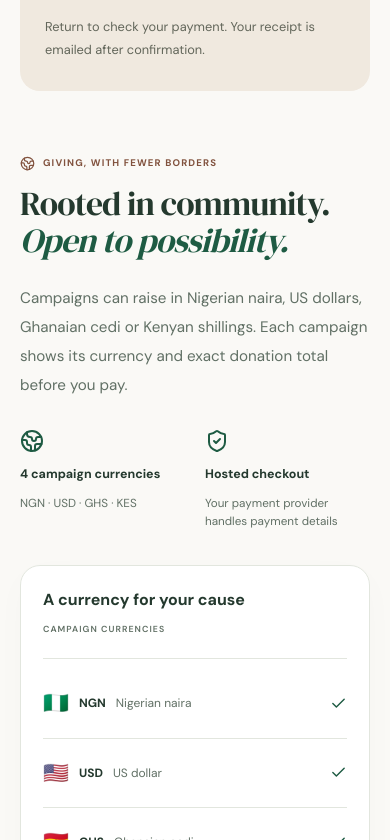
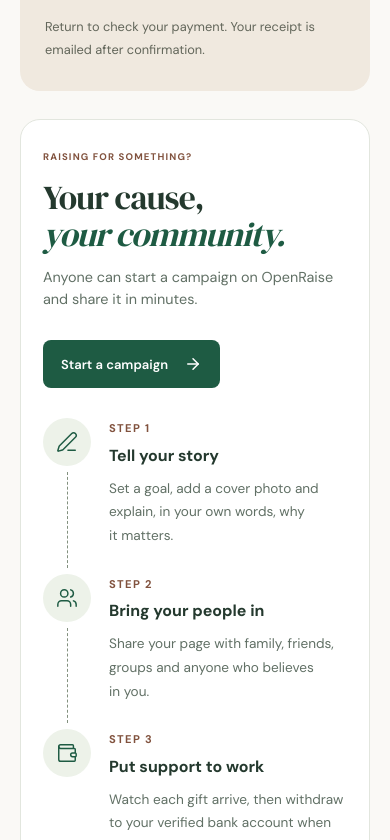
Before and after one commit to ossycodes/openraise, a Next.js app in the folder apps/web/: page / in a window 390 px wide. Shown: the part 3004-3844 px from the top of the page. Built offline with nearby package versions, Linux system fonts and the light colour scheme; no server answers.

Commit message:
Add a start-a-campaign band to the homepage
Three steps for people raising money (tell your story, bring your people
in, put support to work) with a Start a campaign button, placed after the
donor steps. Lays out as a row on wide screens and a threaded list on
phones.

```diff
--- a/apps/web/app/globals.css
+++ b/apps/web/app/globals.css
@@ -2644,3 +2644,128 @@ h3 {
     display: block;
   }
 }
+
+/* Homepage: the "start your own campaign" band */
+.creator-band {
+  margin-top: 28px;
+  padding: 45px 40px 48px;
+  border: 1px solid var(--line);
+  border-radius: 20px;
+  background: var(--surface);
+}
+.creator-band-heading {
+  display: flex;
+  justify-content: space-between;
+  align-items: flex-end;
+  gap: 30px;
+  margin-bottom: 44px;
+}
+.creator-band-heading h2 {
+  font-size: clamp(2rem, 3vw, 3rem);
+  line-height: 1.12;
+  letter-spacing: -0.025em;
+  margin-top: 14px;
+}
+.creator-band-heading p {
+  margin-top: 12px;
+  color: var(--muted);
+  font-size: 0.9rem;
+}
+.creator-band-heading .primary-button {
+  flex-shrink: 0;
+  gap: 16px;
+}
+.creator-band ol {
+  position: relative;
+  display: grid;
+  grid-template-columns: repeat(3, minmax(0, 1fr));
+  gap: 32px;
+  list-style: none;
+  padding: 0;
+  margin: 0;
+}
+/* A thread joining the three steps */
+.creator-band ol::before {
+  content: '';
+  position: absolute;
+  top: 24px;
+  inset-inline: 24px calc(33.333% - 8px);
+  border-top: 1px dashed var(--control-border);
+}
+.creator-band li {
+  position: relative;
+}
+.creator-step-icon {
+  display: grid;
+  place-items: center;
+  width: 48px;
+  height: 48px;
+  border-radius: 50%;
+  background: var(--soft);
+  color: var(--accent);
+  box-shadow: 0 0 0 6px var(--surface);
+}
+.creator-step-number {
+  display: block;
+  margin-block: 20px 6px;
+  font-size: 0.7rem;
+  font-weight: 700;
+  letter-spacing: 0.12em;
+  text-transform: uppercase;
+  color: var(--warm-text);
+}
+.creator-band h3 {
+  font-family: var(--font-body);
+  font-size: 1rem;
+  margin-bottom: 8px;
+}
+.creator-band li p {
+  font-size: 0.85rem;
+  color: var(--muted);
+  line-height: 1.75;
+  max-width: 34ch;
+}
+@media (max-width: 850px) {
+  .creator-band-heading {
+    flex-direction: column;
+    align-items: flex-start;
+  }
+}
+@media (max-width: 540px) {
+  .creator-band {
+    padding: 30px 22px;
+  }
+  .creator-band-heading {
+    margin-bottom: 30px;
+  }
+  .creator-band-heading h2 {
+    font-size: 2.1rem;
+  }
+  .creator-band ol {
+    grid-template-columns: 1fr;
+    gap: 26px;
+  }
+  /* The thread runs down from each icon to the next one instead */
+  .creator-band ol::before {
+    display: none;
+  }
+  .creator-band li:not(:last-child)::after {
+    content: '';
+    position: absolute;
+    left: 24px;
+    top: 54px;
+    bottom: -20px;
+    border-left: 1px dashed var(--control-border);
+  }
+  .creator-band li {
+    padding-left: 66px;
+  }
+  .creator-step-icon {
+    position: absolute;
+    left: 0;
+    top: 0;
+  }
+  .creator-step-number {
+    margin-top: 2px;
+  }
+}
--- a/apps/web/app/page.tsx
+++ b/apps/web/app/page.tsx
@@ -13,6 +13,9 @@ import {
   HandHeart,
   GraduationCap,
   Sparkles,
+  PenLine,
+  Users,
+  Wallet,
 } from 'lucide-react';
 import { formatMoney } from '@openraise/shared';
 import { SiteFooter, SiteHeader } from './_components/site-header';
@@ -395,6 +398,51 @@ export default async function HomePage({
             ))}
           </ol>
         </section>
+        <section className="creator-band" aria-labelledby="creator-band-title">
+          <div className="creator-band-heading">
+            <div>
+              <div className="section-eyebrow">Raising for something?</div>
+              <h2 id="creator-band-title">
+                Your cause, <em>your community.</em>
+              </h2>
+              <p>
+                Anyone can start a campaign on {site.name} and share it in
+                minutes.
+              </p>
+            </div>
+            <Link className="primary-button" href="/signin">
+              Start a campaign <ArrowRight size={18} aria-hidden="true" />
+            </Link>
+          </div>
+          <ol>
+            {[
+              {
+                icon: PenLine,
+                title: 'Tell your story',
+                text: 'Set a goal, add a cover photo and explain, in your own words, why it matters.',
+              },
+              {
+                icon: Users,
+                title: 'Bring your people in',
+                text: 'Share your page with family, friends, groups and anyone who believes in you.',
+              },
+              {
+                icon: Wallet,
+                title: 'Put support to work',
+                text: 'Watch each gift arrive, then withdraw to your verified bank account when you need it.',
+              },
+            ].map((step, i) => (
+              <li key={step.title}>
+                <span className="creator-step-icon">
+                  <step.icon size={22} strokeWidth={1.6} aria-hidden="true" />
+                </span>
+                <span className="creator-step-number">Step {i + 1}</span>
+                <h3>{step.title}</h3>
+                <p>{step.text}</p>
+              </li>
+            ))}
+          </ol>
+        </section>
         <section className="payments-section" id="payments">
           <div className="payment-copy">
             <div className="section-eyebrow">
```
